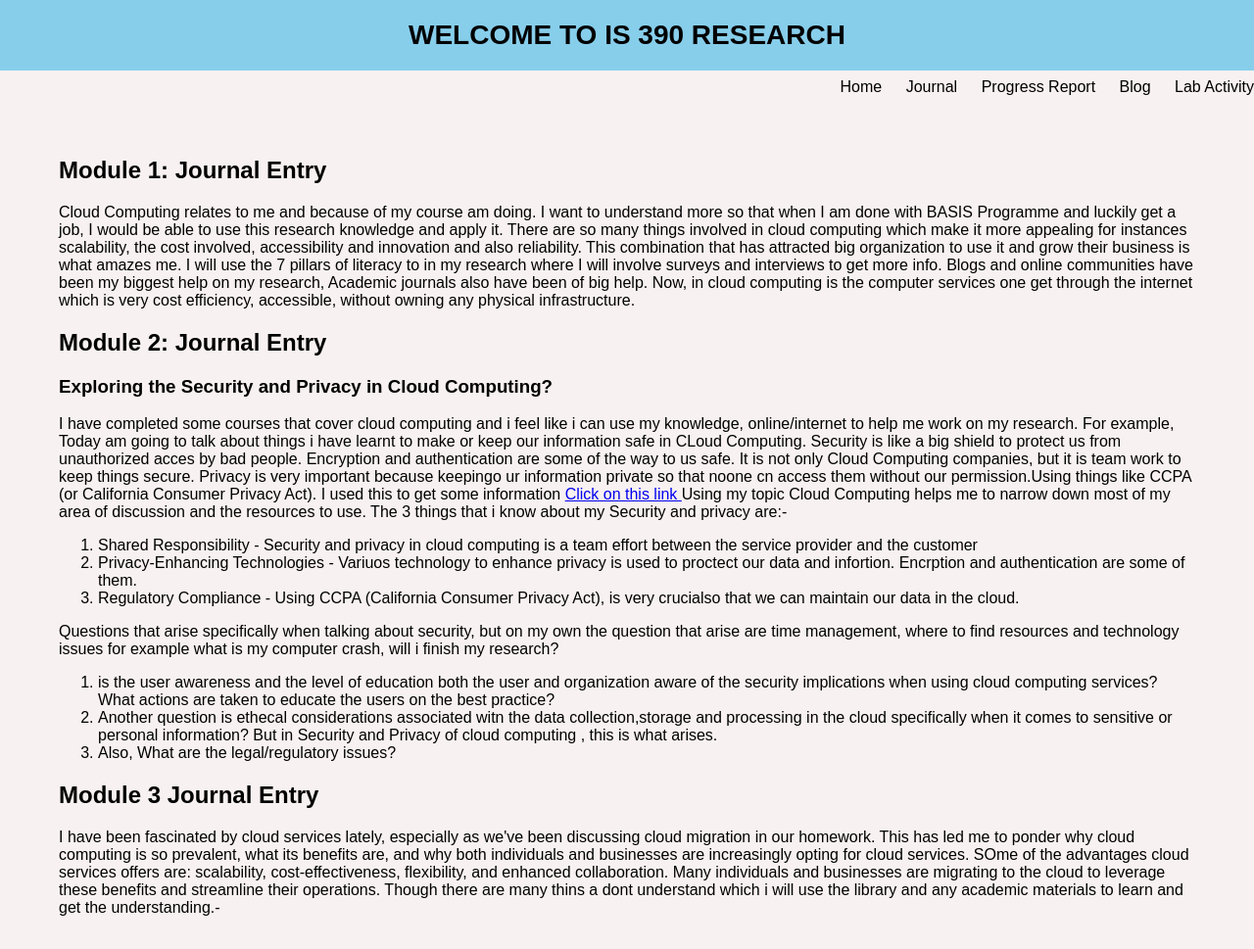
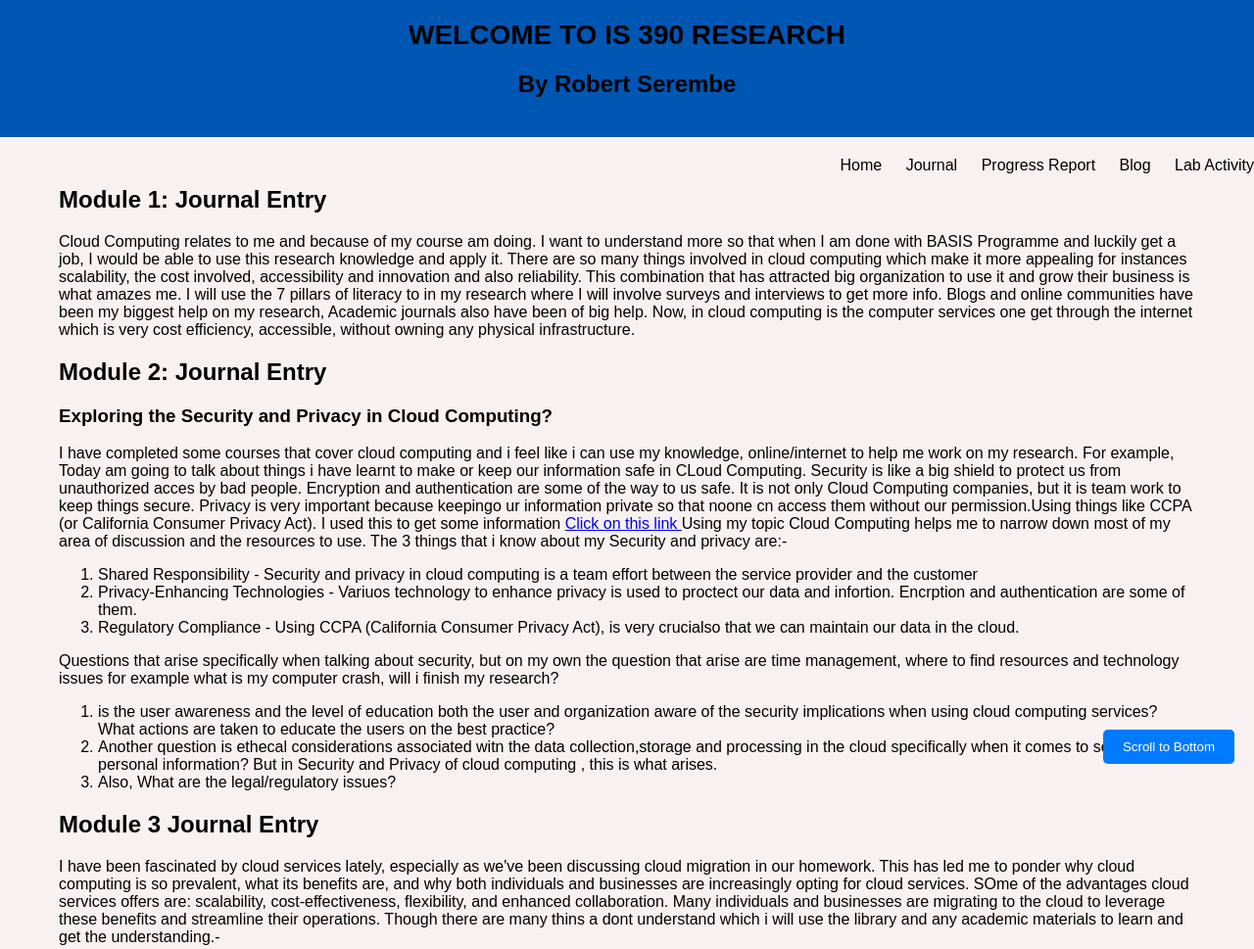
Before and after one commit to Jabari19/BASIS-Program, a plain HTML site: page index.html in a window 1280 px wide. Shown: the top 969 px of the page at 98% size. Drawn offline with Linux system fonts and the light colour scheme.

Commit message:
page update

```diff
--- a/index.html
+++ b/index.html
@@ -9,6 +9,8 @@
 <body>
     <header>
         <h1>Welcome to IS 390 Research</h1>
+        <h2>By Robert Serembe</h2>
+
     </header>
 
     <nav>
@@ -92,6 +94,8 @@
         <p>The reason why i chose cloud computing is the benefits it offers to individuals and business. For example, it is cost effective, very flexible, good for storing large amount of data, and also  very reliable when it comes to application hosting. Looking on those options it makes it a number one choice for many organizations. Thee questions that arised from the group was like, acceptance-Many people dont accept change that quick because most of them dont understand technology and the only solution for that is to keep on educating then about the tecnology. Another quetion is how will virtualization technology work with cloud computing?, Another question was about other cloud computing providers and their charges?. The discussion really helped me to add more benefits to my cloud computing research. Security, innovation, reliability, accessibility, cost and the scalality are some of the points my group discussed and am going to expound on them so that i can come up with a good report. </p>
         <!-- Your Journal Report content goes here -->
     </section>
+    <button onclick="scrollToTop()">Scroll to Top</button>
+    <button onclick="scrollToBottom()">Scroll to Bottom</button>
 
     <footer>
         <p>&copy; 2024 IS 390 Research By Robert Serembe</p>
--- a/script.js
+++ b/script.js
@@ -20,6 +20,16 @@ function displayResearch() {
         `;
         researchList.appendChild(researchItem);
     });
+    // script.js
+
+function scrollToTop() {
+    window.scrollTo({ top: 0, behavior: 'smooth' });
+}
+
+function scrollToBottom() {
+    window.scrollTo({ top: document.body.scrollHeight, behavior: 'smooth' });
+}
+
 }
 
 // Call the function to display research when the page loads
--- a/styles.css
+++ b/styles.css
@@ -8,13 +8,14 @@ body {
 
 /* Header Styles */
 header {
-    background-color: skyblue;
+    background-color: #0056b3;
     padding: 20px 0;
     text-align: center;
     width: 100%;
     position: fixed;
     top: 0;
     z-index: 1000;
+    margin-bottom: 50px;
 }
 
 header h1 {
@@ -26,6 +27,7 @@ header h1 {
 
 /* Navigation Styles */
 nav {
+    margin-top: 80px;
     float: right;
 }
 
@@ -50,9 +52,28 @@ nav ul li a:hover {
 }
 /* Section Styles */
 section {
+    margin-top: 30px;
     padding: 60px;
     border-bottom: 20px solid hsl(0, 3%, 13%);
 }
+/* styles.css */
+
+button {
+    position: fixed;
+    bottom: 20px;
+    right: 20px;
+    padding: 10px 20px;
+    background-color: #007bff;
+    color: #fff;
+    border: none;
+    border-radius: 5px;
+    cursor: pointer;
+}
+
+button:hover {
+    background-color: #0056b3;
+}
+
 /* Footer Styles */
 footer {
     background-color: #333;
```
